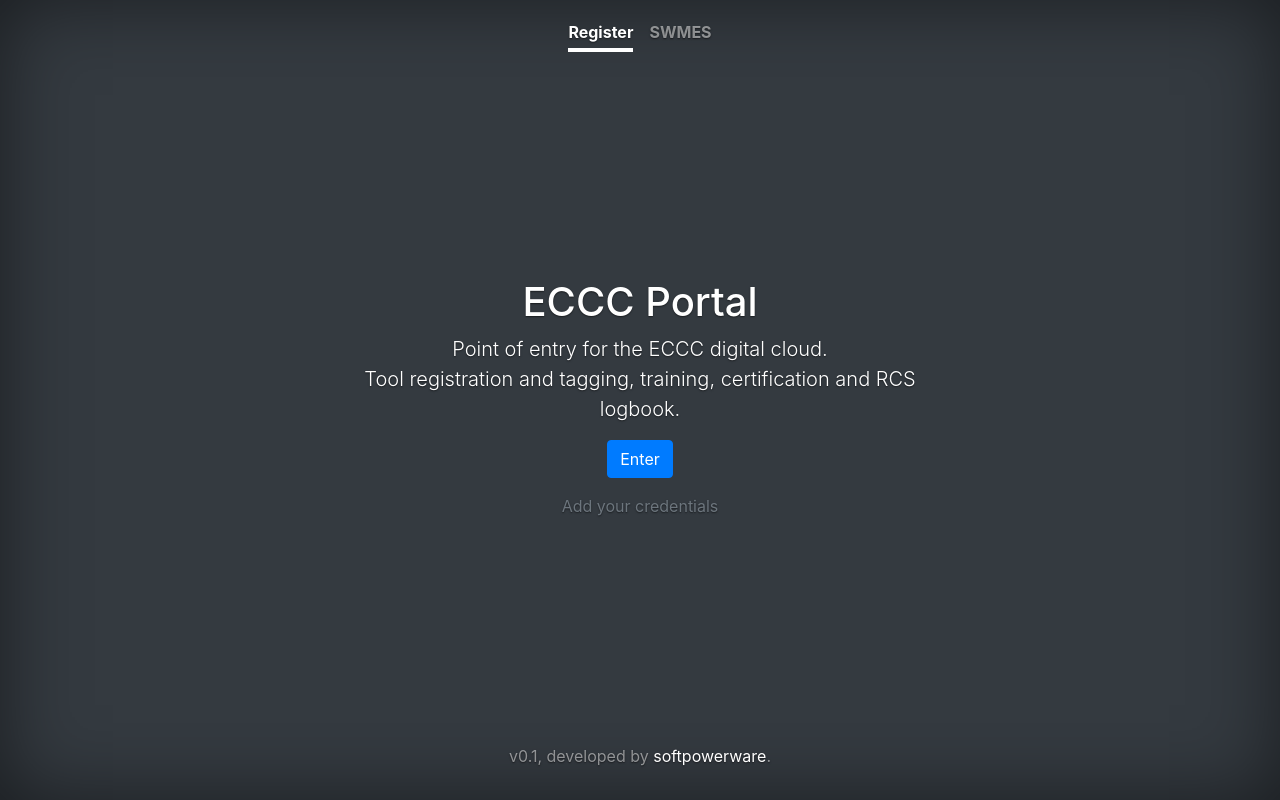
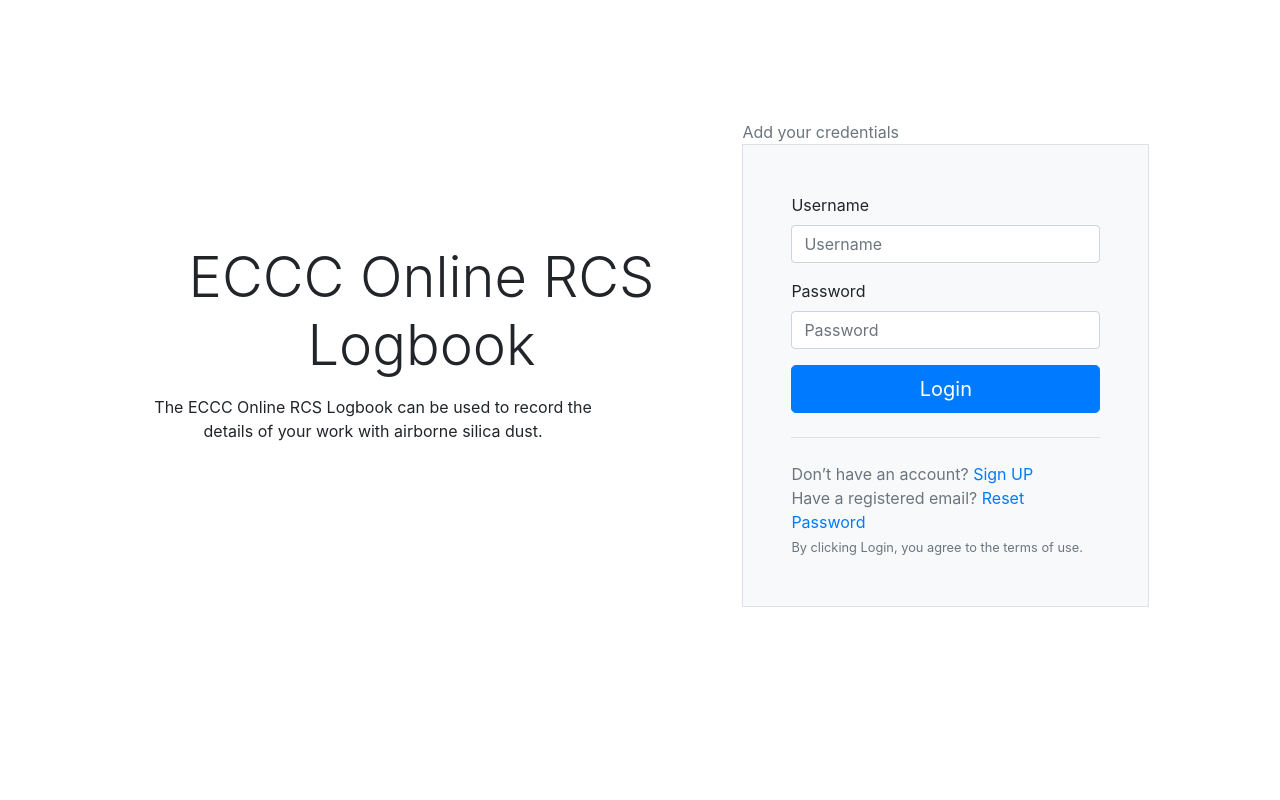
Before and after one commit to nrbcode/eccc-logbook, a Flask app: page /login in a window 1280 px wide. Run offline with Flask 3, Linux system fonts and the light colour scheme; some libraries are stand-ins or nearby versions.

Commit message:
landing page

```diff
--- a/logbook/authentication/routes.py
+++ b/logbook/authentication/routes.py
@@ -54,11 +54,11 @@ def login():
             msg = "Email not yet verified"
 
         # Something (user or pass or verified) is not ok
-        return render_template('home/landing.html',
+        return render_template('accounts/login.html',
                                msg=msg,
                                form=login_form)
 
-    return render_template('home/landing.html', form=login_form)
+    return render_template('accounts/login.html', form=login_form)
 
 @blueprint.route('/register', methods=['GET', 'POST'])
 def register():
--- /dev/null
+++ b/logbook/static/assets/css/heroes.css
@@ -0,0 +1,11 @@
+.b-example-divider {
+  height: 3rem;
+  background-color: rgba(0, 0, 0, .1);
+  border: solid rgba(0, 0, 0, .15);
+  border-width: 1px 0;
+  box-shadow: inset 0 .5em 1.5em rgba(0, 0, 0, .1), inset 0 .125em .5em rgba(0, 0, 0, .15);
+}
+
+@media (min-width: 992px) {
+  .rounded-lg-3 { border-radius: .3rem; }
+}
--- a/logbook/templates/accounts/login.html
+++ b/logbook/templates/accounts/login.html
@@ -1,65 +1,84 @@
-{% extends "layouts/base-fullscreen.html" %}
+<!doctype html>
+<html lang="en">
+<head>
+    <meta charset="utf-8">
+    <meta name="viewport" content="width=device-width, initial-scale=1">
+    <meta name="description" content="">
+    <meta name="author" content="Mark Otto, Jacob Thornton, and Bootstrap contributors">
+    <meta name="generator" content="Hugo 0.84.0">
+    <title>ECCC Portal | softpowerware</title>
 
-{% block title %} Login {% endblock %}
+    <link rel="canonical" href="https://getbootstrap.com/docs/5.0/examples/heroes/">
 
-{% block content %}
+    <!-- Bootstrap core CSS -->
+    <link href="{{ config.ASSETS_ROOT }}/plugins/bootstrap/css/bootstrap.min.css" rel="stylesheet">
+    <!-- Custom styles for this template -->
+    <link href="{{ config.ASSETS_ROOT }}/css/heroes.css" rel="stylesheet">
 
-    <div class="auth-wrapper">
-        <div class="auth-content">
-            <div class="auth-bg">
-                <span class="r"></span>
-                <span class="r s"></span>
-                <span class="r s"></span>
-                <span class="r"></span>
-            </div>
-            <div class="card">
-                <div class="card-body text-center">
 
-                    <h3 class="mb-4">Login</h3>
+    <style>
+        .bd-placeholder-img {
+            font-size: 1.125rem;
+            text-anchor: middle;
+            -webkit-user-select: none;
+            -moz-user-select: none;
+            user-select: none;
+        }
 
-                    <span class="mb-0 text-muted">
+        @media (min-width: 768px) {
+            .bd-placeholder-img-lg {
+                font-size: 3.5rem;
+            }
+        }
+    </style>
+
+</head>
+<body>
+
+    <main>
+        <div class="container col-xl-10 col-xxl-8 px-4 py-5">
+            <div class="row align-items-center g-lg-5 py-5">
+                <div class="col-lg-7 text-center text-lg-start">
+                    <h1 class="display-4 fw-bold lh-1 mb-3">ECCC Online RCS Logbook</h1>
+                    <p class="col-lg-10 fs-4">The ECCC Online RCS Logbook can be used to record the details of your work with airborne silica dust.</p>
+                </div>
+
+                <div class="col-md-10 mx-auto col-lg-5">
+
+                    <br />
+                    <span class="mx-auto text-muted">
                         {% if msg %}
-                            <span class="text-danger">{{ msg | safe }}</span>
+                        <span class="text-danger">{{ msg | safe }}</span>
                         {% else %}
-                            Add your credentials
+                        Add your credentials
                         {% endif %}
                     </span>
 
-                    <br />
-                    <br />
-
-                    <form role="form" method="post" action="">
-
+                    <form class="p-4 p-md-5 border rounded-3 bg-light" role="form" method="post" action="">
                         {{ form.hidden_tag() }}
 
-                        <div class="input-group mb-3">
-                            {{ form.username(placeholder="Username or eMail", class="form-control") }}
+                        <div class="form-floating mb-3">
+                            {{ form.username.label }}
+                            {{ form.username(placeholder="Username", class="form-control") }}
                         </div>
 
-                        <div class="input-group mb-4">
+                        <div class="form-floating mb-3">
+                            {{ form.password.label }}
                             {{ form.password(placeholder="Password", class="form-control", type="password") }}
                         </div>
 
-                        <button type="submit" name="login" class="btn btn-primary shadow-2 mb-4">Login</button>
-
+                        <button name="login" class="w-100 btn btn-lg btn-primary" type="submit">Login</button>
+                        <hr class="my-4">
+                        <p class="mb-0 text-muted">Don’t have an account? <a href="{{ url_for('authentication_blueprint.register') }}">Sign UP</a></p>
+                        <p class="mb-0 text-muted">Have a registered email? <a href="/reset-password">Reset Password</a></p>
+                        <small class="text-muted">By clicking Login, you agree to the terms of use.</small>
                     </form>
-
-                    <p class="mb-0 text-muted">Don’t have an account? <a href="{{ url_for('authentication_blueprint.register') }}" >Sign UP</a></p>
-
-                    {% if config.SOCIAL_AUTH_GITHUB %}
-                        <div class="mx-2">
-
-                            <a href="{{url_for('authentication_blueprint.login_github')}}" class="btn">
-                                <i class="feather icon-github auth-icon"></i>
-
-                            </a>
-                            <br />
-                            <span class="mx-2">Sign IN with GitHub</span>
-                        </div>
-                    {% endif %}
                 </div>
             </div>
         </div>
-    </div>
+    </main>
 
-{% endblock content %}
+    <script src="{{ config.ASSETS_ROOT }}/plugins/bootstrap/js/bootstrap.min.js"></script>
+
+</body>
+</html>
--- a/logbook/templates/email/verify-email.html
+++ b/logbook/templates/email/verify-email.html
@@ -4,7 +4,7 @@
     <title>{{ subject }}</title>
 </head>
 <body>
-    <p>Click the link below to verify your email address:</p>
+    <p>Click the link below to verify your account:</p>
     <p><a href={{ verify_url }}>{{ subject }}</a></p>
     <p>If you did not expect this message, you can ignore this email.</p>
 </body>
--- a/logbook/templates/home/landing.html
+++ /dev/null
@@ -1,106 +0,0 @@
-<!doctype html>
-<html lang="en" class="h-100">
-<head>
-    <meta charset="utf-8">
-    <meta name="viewport" content="width=device-width, initial-scale=1">
-    <meta name="description" content="">
-    <meta name="author" content="Mark Otto, Jacob Thornton, and Bootstrap contributors">
-    <meta name="generator" content="Hugo 0.84.0">
-    <title>ECCC Portal | softpowerware</title>
-
-    <link rel="canonical" href="https://getbootstrap.com/docs/5.0/examples/cover/">
-
-    <!-- Bootstrap core CSS -->
-    <link href="{{ config.ASSETS_ROOT }}/plugins/bootstrap/css/bootstrap.min.css" rel="stylesheet">
-
-
-    <style>
-        .bd-placeholder-img {
-            font-size: 1.125rem;
-            text-anchor: middle;
-            -webkit-user-select: none;
-            -moz-user-select: none;
-            user-select: none;
-        }
-
-        @media (min-width: 768px) {
-            .bd-placeholder-img-lg {
-                font-size: 3.5rem;
-            }
-        }
-    </style>
-
-    <!-- Custom styles for this template -->
-    <link href="{{ config.ASSETS_ROOT }}/css/cover.css" rel="stylesheet">
-
-</head>
-<body class="d-flex h-100 text-center text-white bg-dark">
-
-    <div class="cover-container d-flex w-100 h-100 p-3 mx-auto flex-column">
-        <header class="mb-auto">
-            <div>
-                <!-- <h3 class="float-md-start mb-0">Start</h3> -->
-                <nav class="nav nav-masthead justify-content-center float-md-end">
-                    <a class="nav-link active" aria-current="page" href="register">Register</a>
-                    <a class="nav-link" href="https://eccc-swms.netlify.app/">SWMES</a>
-                </nav>
-            </div>
-        </header>
-
-        <main class="px-3">
-
-            <h1>ECCC Portal</h1>
-            <p class="lead">
-                Point of entry for the ECCC digital cloud.<br>
-                Tool registration and tagging, training, certification and RCS logbook.
-            </p>
-            <p class="lead">
-                <button class="btn btn-primary" type="button" data-toggle="collapse" data-target="#loginCard" aria-expanded="false" aria-controls="loginCard">Enter</button>
-            </p>
-            <div class="collapse" id="loginCard">
-                <div class="card mb-auto">
-                    <div class="card-body text-center">
-
-                        <br />
-                        <br />
-
-                        <form role="form" method="post" action="login">
-
-                            {{ form.hidden_tag() }}
-
-                            <div class="input-group mb-3">
-                                {{ form.username(placeholder="Username", class="form-control") }}
-                            </div>
-
-                            <div class="input-group mb-4">
-                                {{ form.password(placeholder="Password", class="form-control", type="password") }}
-                            </div>
-
-                            <button type="submit" name="login" class="btn btn-primary shadow-2 mb-4">Login</button>
-
-                        </form>
-
-                        <p class="mb-0 text-muted">Don’t have an account? <a href="{{ url_for('authentication_blueprint.register') }}">Sign UP</a></p>
-                        <p class="mb-0 text-muted">Have a registered email? <a href="/reset-password">Reset Password</a></p>
-
-                    </div>
-                </div>
-            </div>
-
-            <span class="mb-0 text-muted">
-                {% if msg %}
-                <span class="text-danger">{{ msg | safe }}</span>
-                {% else %}
-                Add your credentials
-                {% endif %}
-            </span>
-        </main>
-
-        <footer class="mt-auto text-white-50">
-            <p>v0.1, developed by <a href="#" class="text-white">softpowerware</a>.</p>
-            <!-- , using <a href="https://getbootstrap.com/" class="text-white">Bootstrap</a> -->
-        </footer>
-    </div>
-    {% include 'includes/scripts.html' %}
-</body>
-</html>
--- a/logbook/templates/includes/sidebar.html
+++ b/logbook/templates/includes/sidebar.html
@@ -22,7 +22,7 @@
                         <span class="pcoded-mtext">My Logbook</span>
                     </a>
                 </li>
-                <li data-username="profile page"
+                <li data-username="my profile"
                     class="nav-item {% if 'profile' in segment %} active {% endif %}">
                     <a href={{ url_for('activity_blueprint.my_profile') }} class="nav-link" >
                         <span class="pcoded-micon"><i class="feather icon-user"></i></span>
```
Also changed, not shown: logbook/config.py (+5 -7 lines), logbook/templates/accounts/auth-reset-password.html (deleted, +0 -34 lines), logbook/templates/home/page-blank.html (deleted, +0 -60 lines), logbook/templates/logbook/index.html (+6 -6 lines).
